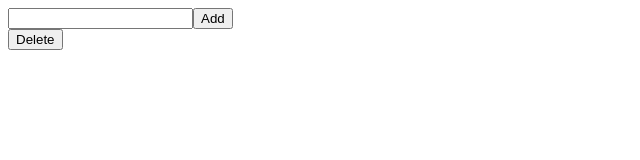
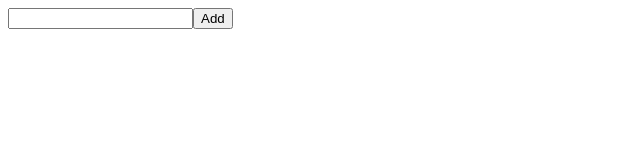
Before and after one commit to nazir-hussain/Todo-List-with-useReducer---React-Handling-side-effects-Working-with-APIs-Functi---225vtkmnx29y, a React app: page / in a window 1280 px wide. Shown: the top 160 px of the page, without its empty margins (0-640 px from the left). Built offline with nearby package versions, Linux system fonts and the light colour scheme.

Commit message:
Update Todo.js

```diff
--- a/src/components/Todo.js
+++ b/src/components/Todo.js
@@ -22,17 +22,37 @@
 
 
 
-import React from "react";
-import "../styles/App.css";
-const Todo = ({ title, id, handleDelete }) => {
-  return (
-    <div className="todo">
-      <div className="todo-title">{title}</div>
-      <button className="todo-delete" onClick={() => handleDelete(id)}>
-        Delete
-      </button>
-    </div>
-  );
-};
+// import React from "react";
+// import "../styles/App.css";
+// const Todo = ({ title, id, handleDelete }) => {
+//   return (
+//     <div className="todo">
+//       <div className="todo-title">{title}</div>
+//       <button className="todo-delete" onClick={() => handleDelete(id)}>
+//         Delete
+//       </button>
+//     </div>
+//   );
+// };
 
-export { Todo };
+// export { Todo };
+
+
+
+
+
+
+import React from 'react';
+import DisplayEach from './DisplayEach';
+const Todo = (props) => {
+    let i = 1;
+    return (
+        <div className="todo">
+            {console.log(props.data)}
+            {props.data.map((todo)=><DisplayEach key={i++} value={todo} handleBtn = {props.handleBtn} />)}
+        </div>
+    )
+}
+
+
+export { Todo }
```
